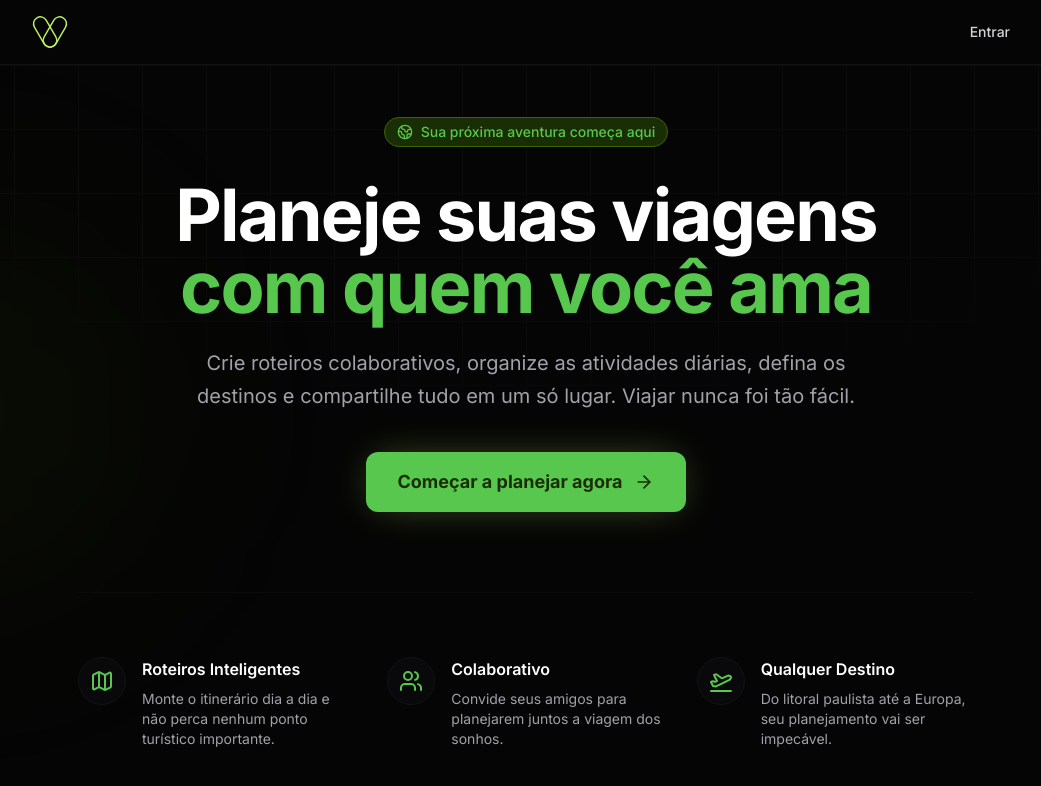
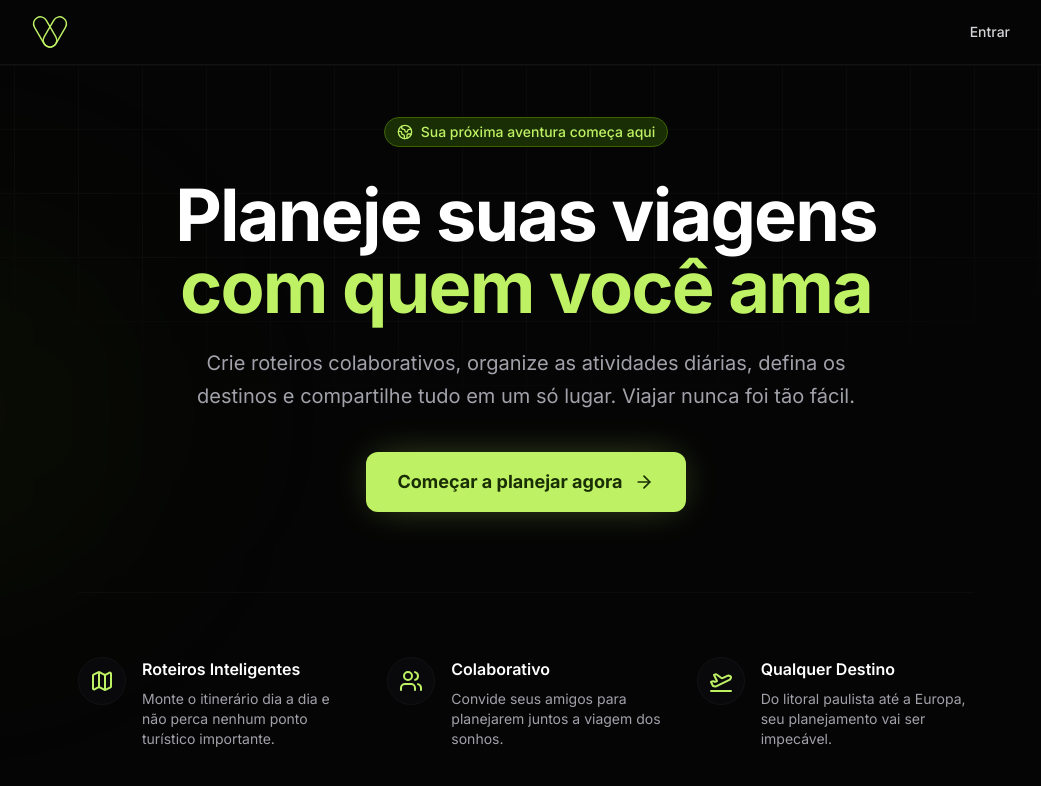
Before and after one commit to jhotas/Voya, a Next.js app: page / in a window 1280 px wide. Shown: the top 786 px of the page, without its empty margins (114-1155 px from the left). Built offline with nearby package versions, Linux system fonts and the light colour scheme; no server answers.

Commit message:
Update globals.css

```diff
--- a/src/app/globals.css
+++ b/src/app/globals.css
@@ -15,9 +15,8 @@
     --color-zinc-400: #a1a1aa;
     --color-zinc-100: #f4f4f5;
 
-    --color-main: #57C84D;
+    --color-main: #bef264;
 
-    --color-lime-300: #bef264;
     --color-lime-950: #1a2e05;
 
     --shadow-shape: 0px 8px 8px rgba(0, 0, 0, 0.1), 0px 4px 4px rgba(0, 0, 0, 0.1), 0px 2px 2px rgba(0, 0, 0, 0.1), 0px 0px 0px 1px rgba(0, 0, 0, 0.1), inset 0px 0px 0px 1px rgba(255, 255, 255, 0.03), inset 0px 1px 0px rgba(255, 255, 255, 0.03);
```
